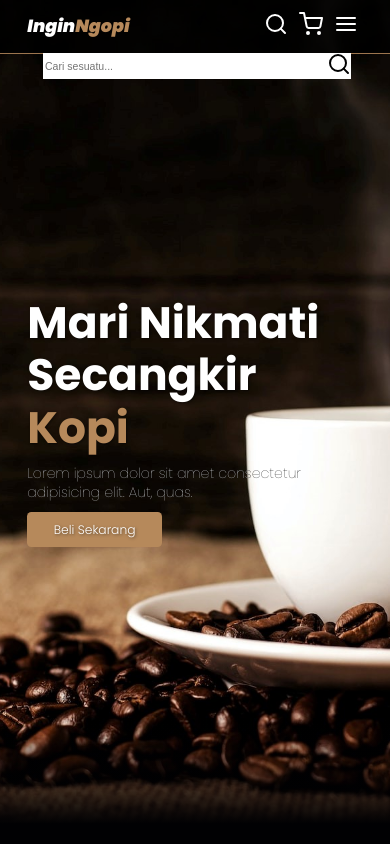
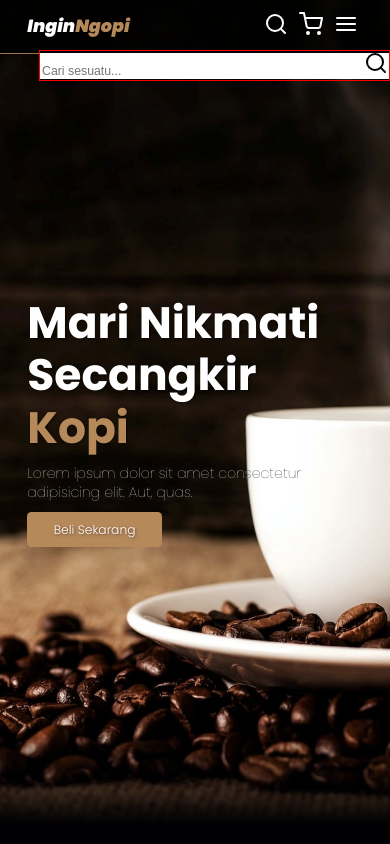
Before and after one commit to Azharu71/Azharu71.github.io, a plain HTML site: page index.html in a window 390 px wide. Both pictures are taken after a click on the link 275 px from the left and 33 px from the top of the page. Shown: the top 844 px of the page. Drawn offline with nearby package versions, Linux system fonts and the light colour scheme.

Commit message:
update minor 0.1

```diff
--- a/asset/style.css
+++ b/asset/style.css
@@ -81,9 +81,14 @@ body {
   background-color: #fff;
   align-items: center;
 }
+.navbar .search-box .form-search {
+  flex-direction: column;
+  width: 100%;
+  border: 1px solid red;
+}
 .navbar .search-box #search-input {
-  width: 100%;
   font-size: 1.2rem;
+  width: 92%;
   padding: 0 2px;
 }
 .navbar .search-box .search-btn {
@@ -345,9 +350,15 @@ footer .credit a {
   .navbar .navbar-nav a:hover::after {
     transform: scaleX(0.2);
   }
-
+  .navbar .search-box #search-input{
+    font-size: 1.4rem;
+  }
+  .navbar .search-box {
+    width: 90%;
+    font-size: 1.3rem;
+  }
   .navbar .search-box.active {
-    right: 10%;
+    right: 0;
   }
   .about .row {
     flex-wrap: wrap;
--- a/index.html
+++ b/index.html
@@ -32,10 +32,16 @@
         <a href="#hamburger" id="hamburger"><i data-feather="menu"></i></a>
       </div>
       <div class="search-box">
-        <input type="search" id="search-input" placeholder="Cari sesuatu..." />
-        <label for="search-input" class="search-btn"
-          ><i data-feather="search"></i
-        ></label>
+        <div class="form-search">
+          <input
+            type="search"
+            id="search-input"
+            placeholder="Cari sesuatu..."
+          />
+          <label for="search-input" class="search-btn"
+            ><i data-feather="search"></i
+          ></label>
+        </div>
       </div>
     </nav>
     <!-- navbar end -->
--- a/js/script.js
+++ b/js/script.js
@@ -15,7 +15,7 @@ document.querySelector("#search").onclick = (e) => {
 
 const hamburger = document.querySelector("#hamburger");
 const search = document.querySelector("#search");
-const input = document.querySelector(".search-box input,i");
+const input = document.querySelector(".search-box .form-search");
 
 document.addEventListener("click", function (e) {
   if (!hamburger.contains(e.target)) {
```
